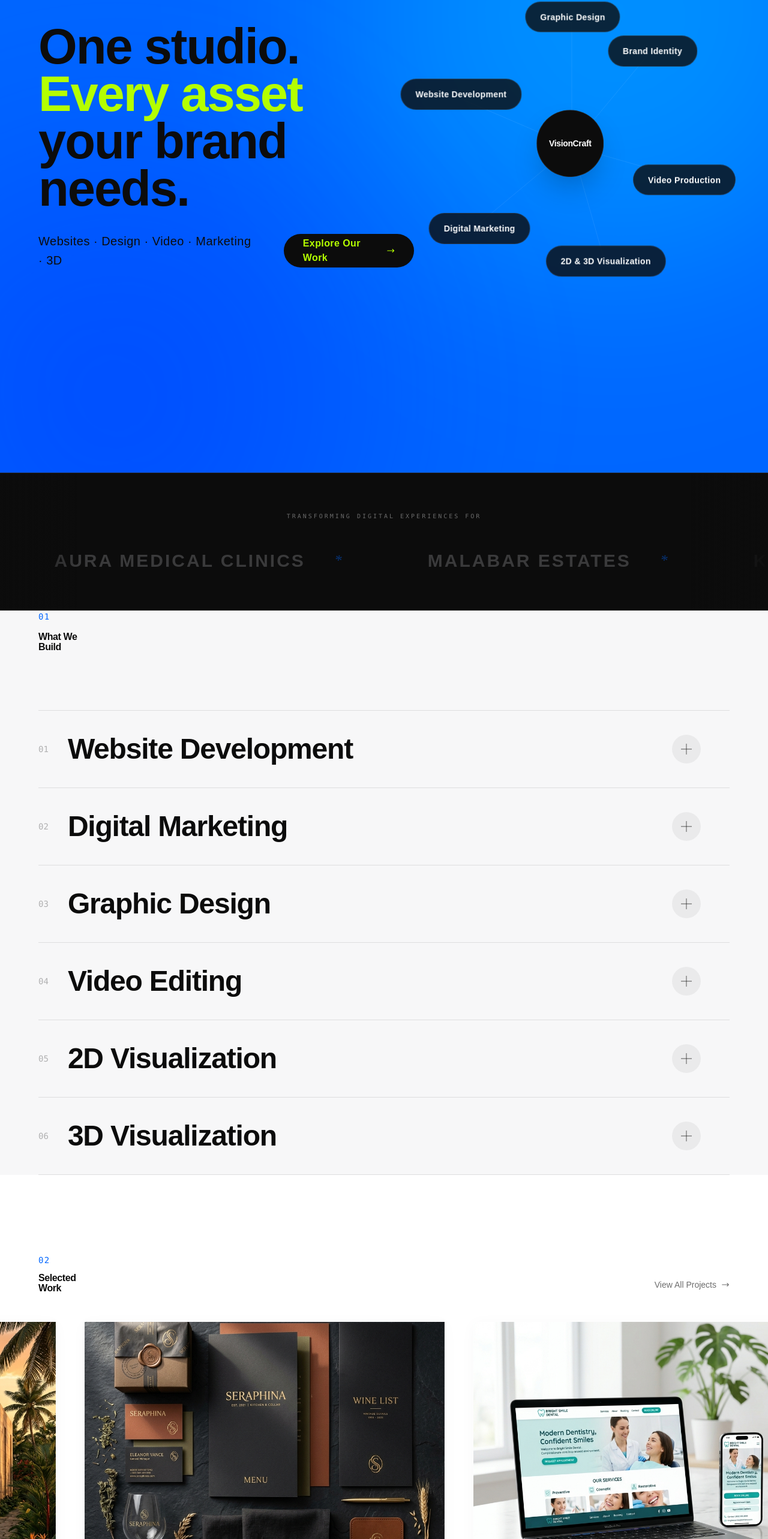
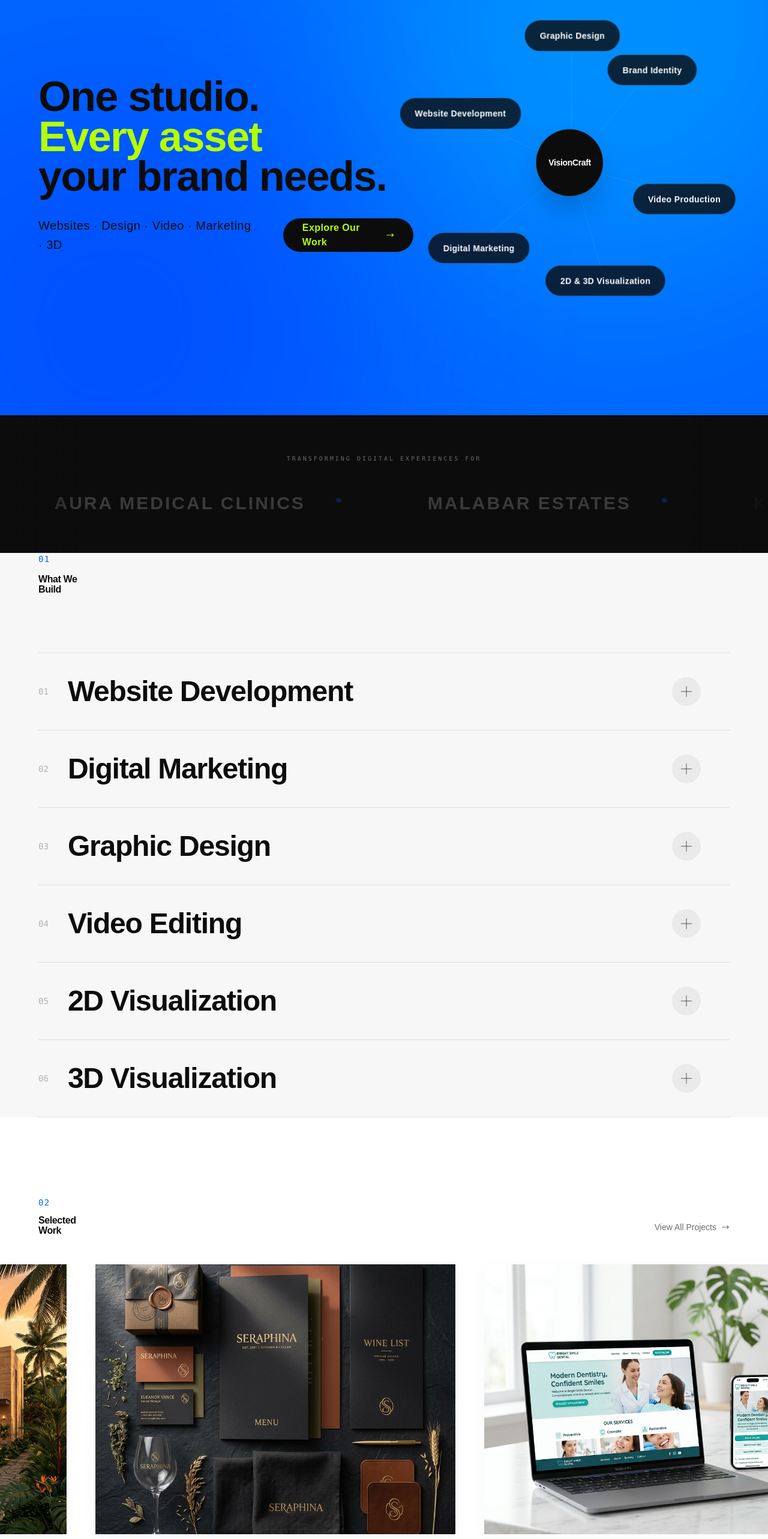
Before and after one commit to saurabhhumane125/visioncraft, a Next.js app: page / in a window 1280 px wide. Shown: the part 172-2738 px from the top of the page at 60% size. Built offline with nearby package versions, Linux system fonts and the light colour scheme; a web font is replaced by a local one.

Commit message:
fix: resolve hero alignment collision and reduce global section length

```diff
--- a/app/globals.css
+++ b/app/globals.css
@@ -37,9 +37,9 @@
   --text-xs: 0.75rem;
 
   /* ── Section Spacing (compression ↔ expansion) ── */
-  --space-section-tight: clamp(64px, 6vw, 80px);
-  --space-section-normal: clamp(100px, 10vw, 140px);
-  --space-section-generous: clamp(140px, 14vw, 200px);
+  --space-section-tight: clamp(40px, 4vw, 64px);
+  --space-section-normal: clamp(60px, 6vw, 100px);
+  --space-section-generous: clamp(80px, 8vw, 140px);
 
   /* ── Animations ── */
   @keyframes marquee {
--- a/components/sections/Hero.tsx
+++ b/components/sections/Hero.tsx
@@ -20,7 +20,7 @@ export function Hero() {
     <section
       ref={containerRef}
       id="hero"
-      className="relative min-h-screen bg-electric overflow-hidden flex items-end pb-24 lg:pb-32"
+      className="relative min-h-screen bg-electric overflow-hidden flex items-center pt-24"
       aria-label="Hero"
     >
       {/* Vibrant Abstract Elements - not "AI" blobs, but energetic brand colors */}
@@ -45,7 +45,7 @@ export function Hero() {
 
       <motion.div
         style={{ y, opacity }}
-        className="mx-auto max-w-[1440px] px-5 md:px-10 lg:px-16 pt-28 pb-16 md:pt-32 md:pb-20 lg:pt-24 lg:pb-24 relative z-10 w-full"
+        className="mx-auto max-w-[1440px] px-5 md:px-10 lg:px-16 pt-12 pb-16 md:pt-16 md:pb-20 lg:pt-8 lg:pb-24 relative z-10 w-full"
       >
         <div className="flex flex-col lg:flex-row items-center justify-between min-h-[calc(100vh-160px)]">
           <div className="max-w-[90vw] md:max-w-4xl">
@@ -56,7 +56,7 @@ export function Hero() {
             >
               <h1
                 className="font-display font-bold tracking-tight leading-[0.95] text-neutral-950 mb-8 mt-12 md:mt-16 lg:mt-0"
-                style={{ fontSize: "clamp(2.5rem, 6.5vw, 7.5rem)" }}
+                style={{ fontSize: "clamp(2rem, 5.5vw, 6.5rem)" }}
               >
                 One studio.
                 <br />
```
